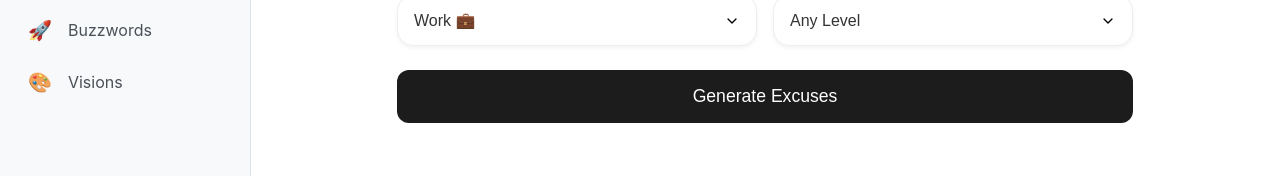
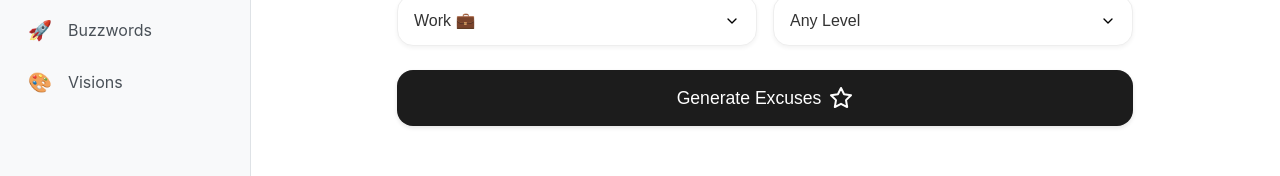
Before and after one commit to itainatural/excuse-machine, a React (Create React App) app: page / in a window 1280 px wide. Shown: the part 174-350 px from the top of the page. Built offline with nearby package versions, Linux system fonts and the light colour scheme.

Commit message:
feat: update CTA buttons with sparkle icon and modern styles

```diff
--- a/src/components/Generator.css
+++ b/src/components/Generator.css
@@ -68,19 +68,22 @@ select:focus {
   border: none;
   padding: 1rem;
   font-size: 1.1rem;
-  border-radius: 12px;
+  border-radius: 16px;
   cursor: pointer;
-  transition: all 0.3s ease;
+  transition: all 0.2s ease;
   margin: 0 auto;
   font-weight: 500;
   display: flex;
   align-items: center;
   justify-content: center;
   gap: 0.5rem;
+  box-shadow: 0 2px 4px rgba(0,0,0,0.1);
 }
 
 .generate-button:hover {
   background: #2C2C2C;
+  transform: translateY(-1px);
+  box-shadow: 0 4px 8px rgba(0,0,0,0.15);
 }
 
 .button-sparkle {
--- a/src/components/Generator.js
+++ b/src/components/Generator.js
@@ -1,5 +1,11 @@
 import React, { useState, useCallback, useEffect } from 'react';
 import './Generator.css';
+
+const SparkleIcon = () => (
+  <svg width="24" height="24" viewBox="0 0 24 24" fill="none" stroke="currentColor" strokeWidth="2">
+    <path d="M12 2l3.09 6.26L22 9.27l-5 4.87 1.18 6.88L12 17.77l-6.18 3.25L7 14.14 2 9.27l6.91-1.01L12 2z" strokeLinecap="round" strokeLinejoin="round"/>
+  </svg>
+);
 import SpeechButton from './SpeechButton';
 
 const Generator = ({ title, data, categories }) => {
@@ -151,7 +157,7 @@ const Generator = ({ title, data, categories }) => {
       </div>
 
       <button onClick={generateItem} className="generate-button">
-        Generate {title}
+        Generate {title} <SparkleIcon />
       </button>
 
       {currentItem && (
```
